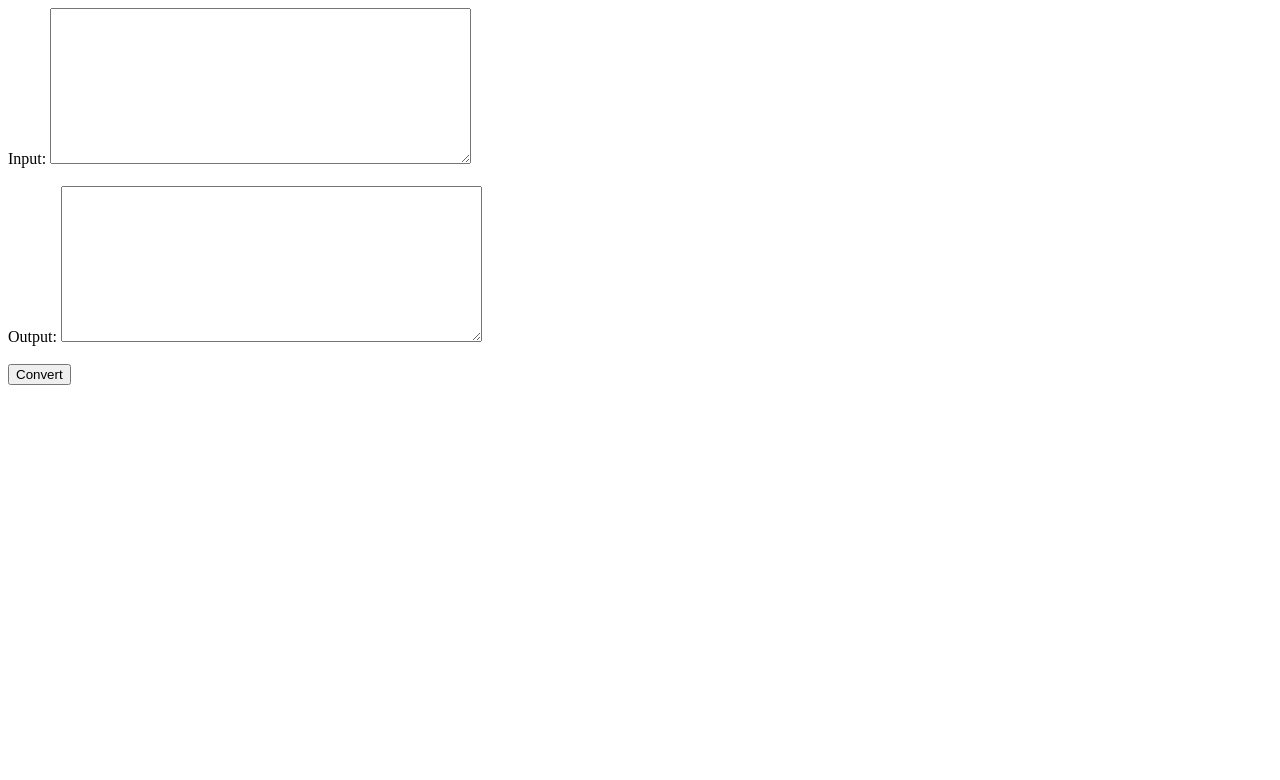
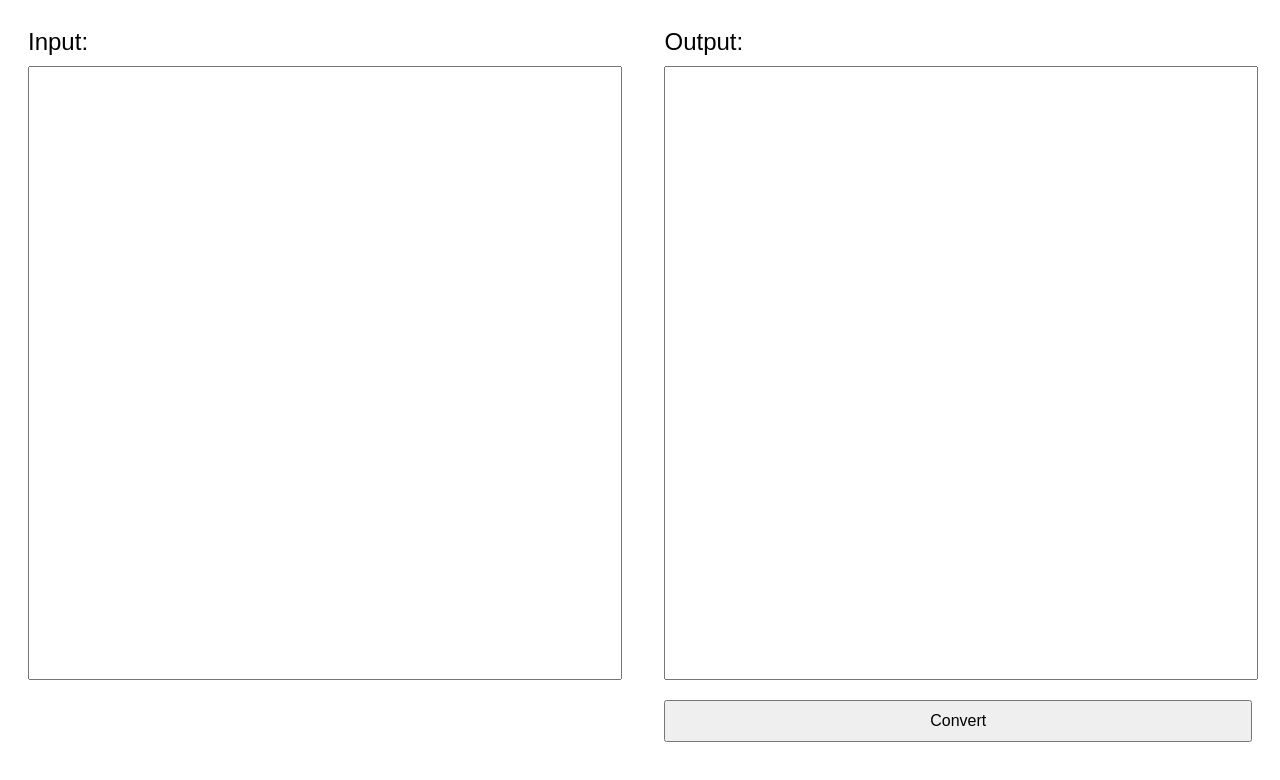
Before and after one commit to bangonicdd/WebTool, a plain HTML site: page index.html in a window 1280 px wide. Drawn offline with Linux system fonts and the light colour scheme.

Commit message:
Update index.html

```diff
--- a/index.html
+++ b/index.html
@@ -4,32 +4,59 @@
     <meta charset="UTF-8">
     <meta name="viewport" content="width=device-width, initial-scale=1.0">
     <title>Replace '\n' with Newline</title>
+    <style>
+        body {
+            font-family: Arial, sans-serif;
+            display: flex;
+            justify-content: space-between;
+            height: 100vh;
+            padding: 20px;
+            box-sizing: border-box;
+        }
+
+        .container {
+            width: 48%; /* Slightly less than half to account for padding/margins */
+            height: 100%;
+            display: flex;
+            flex-direction: column;
+        }
+
+        label {
+            font-size: 1.5em;
+            margin-bottom: 10px;
+        }
+
+        textarea {
+            width: 100%;
+            height: 80%;
+            font-size: 1em;
+            resize: none;
+        }
+
+        button {
+            margin-top: 20px;
+            padding: 10px 20px;
+            font-size: 1em;
+        }
+    </style>
 </head>
 <body>
 
-<!-- Input and Output Textareas -->
-<label for="inputText">Input:</label>
-<textarea id="inputText" rows="10" cols="50"></textarea>
+<div class="container">
+    <label for="inputText">Input:</label>
+    <textarea id="inputText"></textarea>
+</div>
 
-<br><br>
-
-<label for="outputText">Output:</label>
-<textarea id="outputText" rows="10" cols="50" readonly></textarea>
-
-<br><br>
-
-<!-- Convert Button -->
-<button onclick="convertText()">Convert</button>
+<div class="container">
+    <label for="outputText">Output:</label>
+    <textarea id="outputText" readonly></textarea>
+    <button onclick="convertText()">Convert</button>
+</div>
 
 <script>
     function convertText() {
-        // Get the text from the input textarea
         let inputText = document.getElementById('inputText').value;
-
-        // Replace '\n' with actual newlines
         let outputText = inputText.replace(/\\n/g, '\n');
-
-        // Set the text for the output textarea
         document.getElementById('outputText').value = outputText;
     }
 </script>
```
